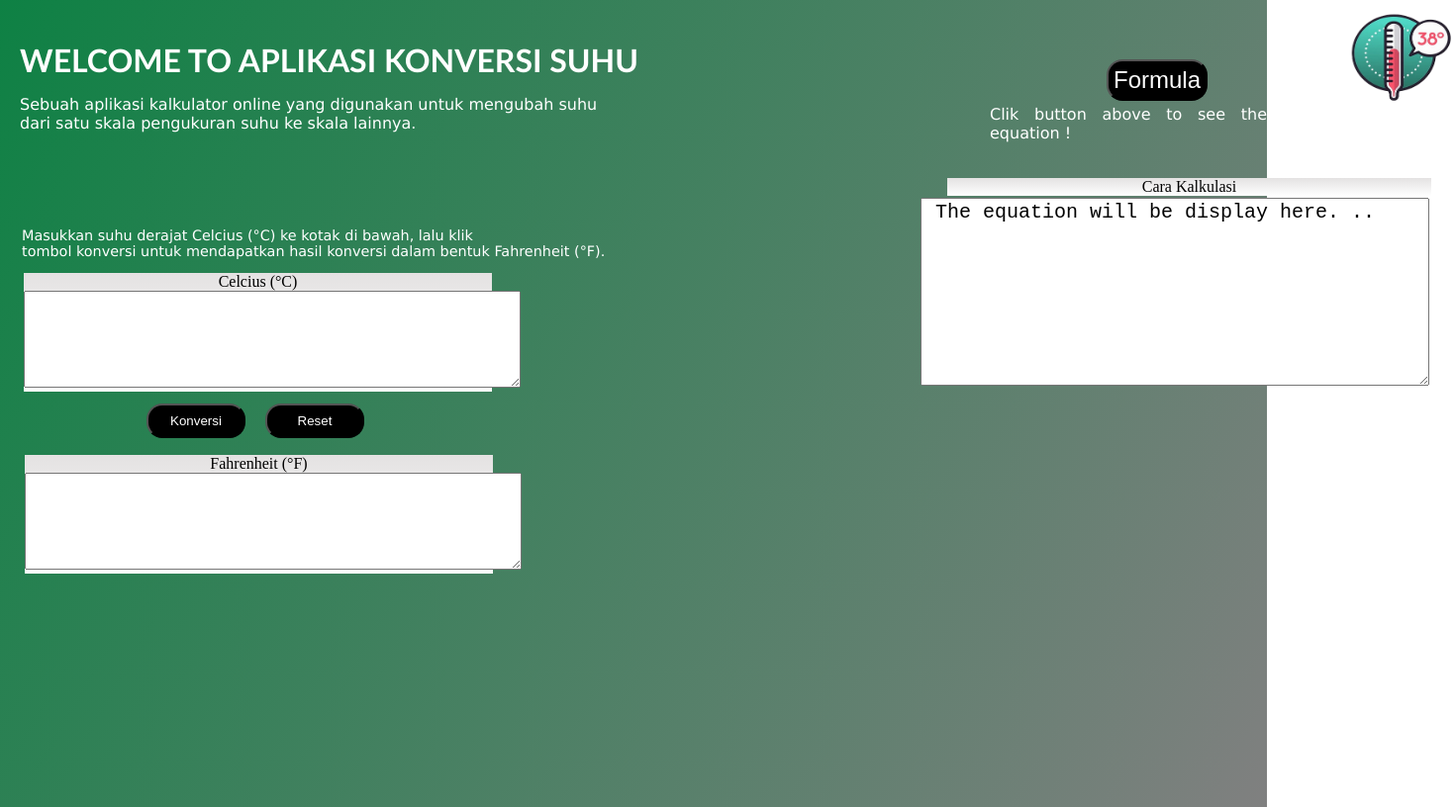
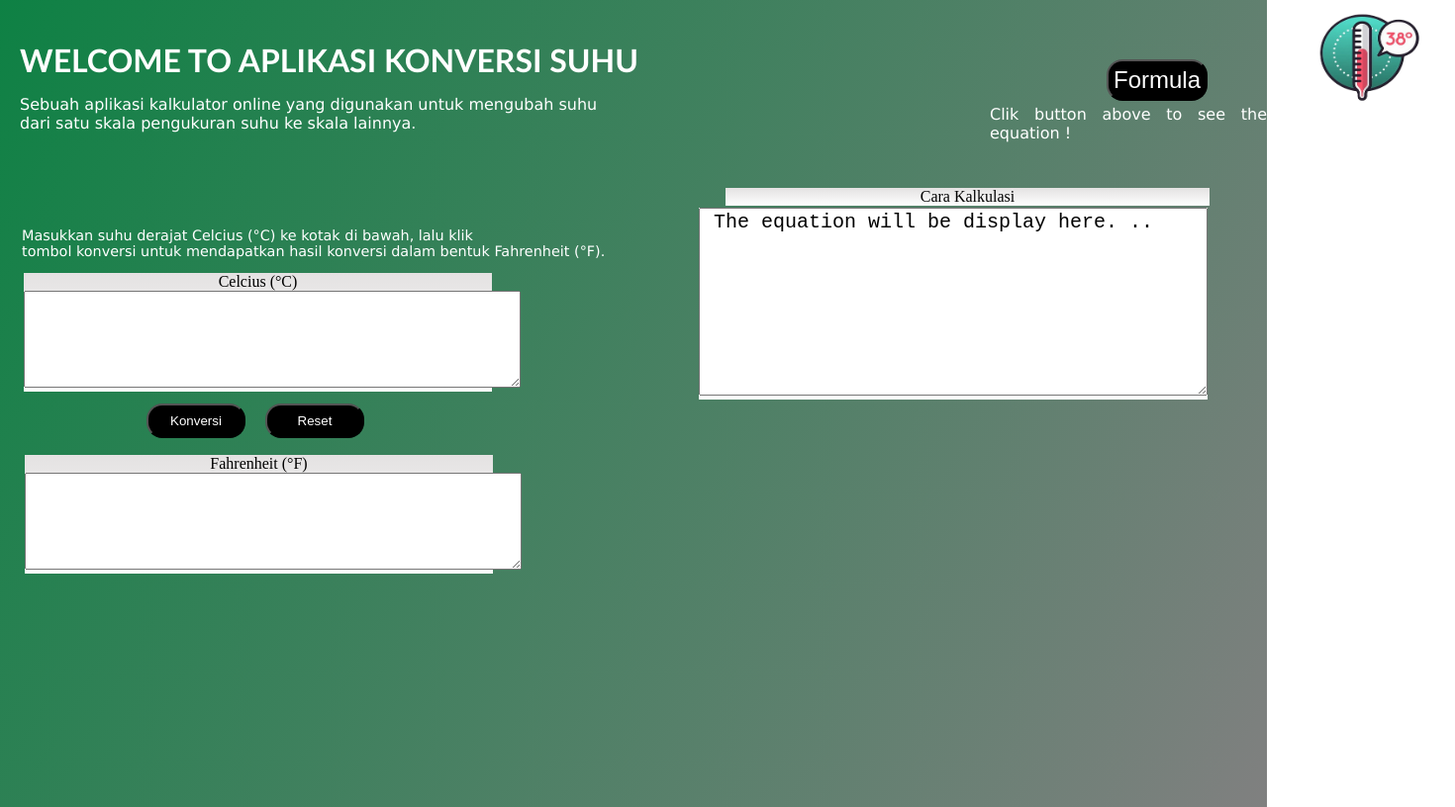
Before and after one commit to revou-fundamental-course/5-feb-24-Rafly222, a plain HTML site: page index.html in a window 1280 px wide. Shown: the whole page at 99% size, 1470 px wide, since content can reach past the window. Drawn offline with Linux system fonts and the light colour scheme.

Commit message:
Revert "first change"
This reverts commit 9e9952e5d8dfe19327910b781fbad3b2ccdcbd28.

```diff
--- a/css/style.css
+++ b/css/style.css
@@ -11,6 +11,11 @@ body {
 
 }
 
+img {
+    margin-left: 1310px;
+    width: 120px;
+    height: 100px;
+}
 
 button:hover{
     color:aqua;
@@ -116,10 +121,10 @@ label[for="output-kalkulasi"] {
 }
 
 .sesi-cara {
-   position: absolute;
-   top: 200px;
-   left:930px;
-
+    position: absolute;
+    right: 60px;
+    top: 210px;
+    background: linear-gradient(rgb(228, 226, 226),white);
 
 }
 
@@ -173,10 +178,3 @@ textarea{
    font-size: 20px;
 
 }
-
-img {
-    height: 100px ;
-    width: 120px;
-    position: absolute;
-    left: 1350px;
-}
```
